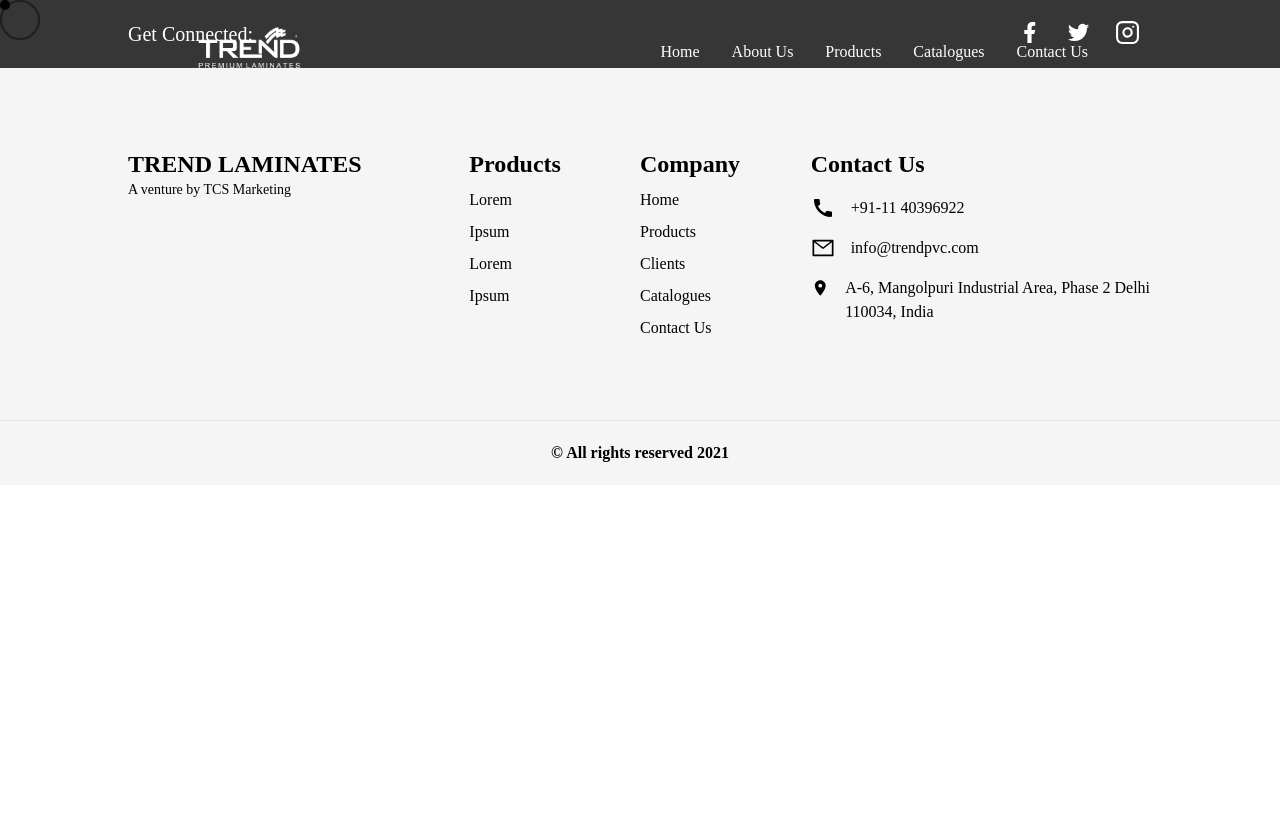
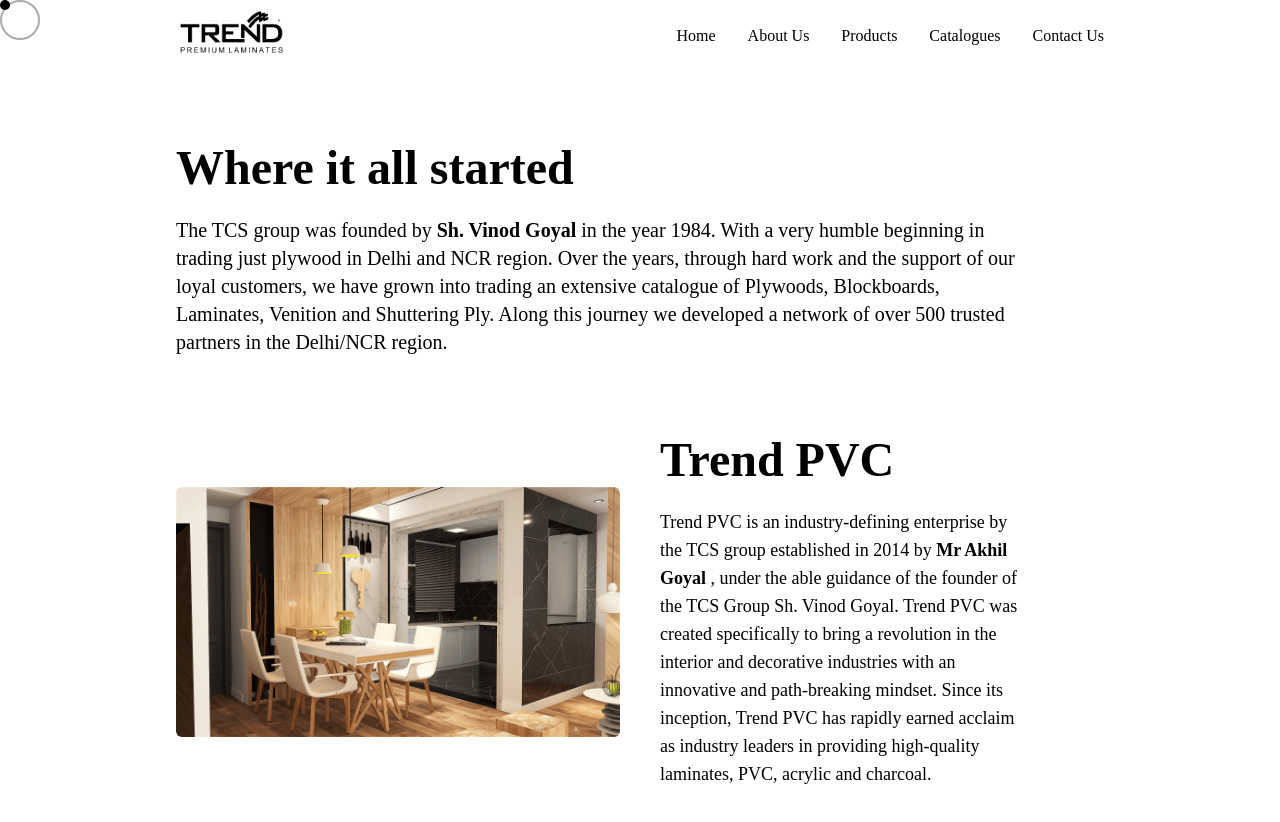
Before and after one commit to lemon-8/trend-laminates, a React (Create React App) app: page /about in a window 1280 px wide. Shown: the top 822 px of the page. Before the commit the page ends 800 px from the top, so only its background shows below. Built offline with nearby package versions, Linux system fonts and the light colour scheme.

Commit message:
added: About Us page

```diff
--- /dev/null
+++ b/src/About.js
@@ -0,0 +1,86 @@
+import React from 'react';
+import trend from './images/left_compare.png';
+import mission from './images/mission.png';
+import principle from './images/principle_bg.png';
+import decorative from './images/decorative.png';
+
+function About() {
+    return (
+        <div className="px-10 pt-36 pb-28 xl:px-44">
+
+            <div data-aos="fade-right">
+                <p className="text-5xl font-bold font-garamond">Where it all started</p>
+                <p className="w-11/12 mt-6 text-xl font-light">
+                    The TCS group was founded by <span className="font-bold">Sh. Vinod Goyal</span> in the year 1984. With a very humble beginning in trading just plywood in Delhi and NCR region. Over the years, through hard work and the support of our loyal customers, we have grown into trading an extensive catalogue of Plywoods, Blockboards, Laminates, Venition and Shuttering Ply. Along this journey we developed a network of over 500 trusted partners in the Delhi/NCR region.
+                </p>
+            </div>
+
+            <div className="grid items-center grid-cols-6 gap-10 mt-20">
+                <div className="col-span-3 overflow-hidden" data-aos="fade-right">
+                    <img src={trend} alt="" className="h-full duration-500 transform rounded-md hover:scale-125" />
+                </div>
+                <div className="col-span-3 pr-20" data-aos="fade-left">
+                    <p className="text-5xl font-bold font-garamond">Trend PVC</p>
+                    <p className="mt-6 text-lg font-light">Trend PVC is an industry-defining enterprise by the TCS group established in 2014 by <span className="font-bold"> Mr Akhil Goyal</span> , under the able guidance of the founder of the TCS Group Sh. Vinod Goyal.
+                        Trend PVC was created specifically to bring a revolution in the interior and decorative industries with an innovative and path-breaking mindset. Since its inception, Trend PVC has rapidly earned acclaim as industry leaders in providing high-quality laminates, PVC, acrylic and charcoal.</p>
+                </div>
+            </div>
+
+            <div className="grid items-center grid-cols-6 gap-10 my-20">
+                <div className="col-span-3 pr-24" data-aos="fade-right">
+                    <p className="text-5xl font-bold font-garamond">Our Mission</p>
+                    <p className="mt-6 text-lg font-light">
+                        To embark upon the creative journey of producing modern interior solutions for all our clients. To grow this wholly family-owned business into an enterprise grounded in ethics and gazing into the future with innovation in all our products. To provide supreme products to our clients at the best prices in the market.
+                        <br /><span className="font-bold">Our mission is to be trendsetters.</span>
+                    </p>
+                </div>
+                <div className="col-span-3 overflow-hidden" data-aos="fade-left">
+                    <img src={mission} alt="" className="w-full duration-500 transform rounded-md hover:scale-125" />
+                </div>
+            </div>
+
+            <div className="relative z-10 text-center text-white" data-aos="fade-up">
+                <div className="overflow-hidden">
+                    <img src={principle} alt="" className="w-full duration-500 transform rounded-md hover:scale-125" />
+                </div>
+                <div className="absolute transform -translate-x-1/2 -translate-y-1/2 top-1/2 left-1/2">
+                    <p className="text-5xl font-bold font-garamond">Our Principles</p>
+                    <p className="w-full mt-6 text-lg font-light text-center">
+                        Today, we have a network of over 500+ dedicated dealers pan India, with operations in 28 states and repeated business orders from high profile clientele.
+                        This exponential growth can only be attributed to our dedication to ensuring customer satisfaction, top quality products and our principles
+                    </p>
+                </div>
+            </div>
+
+            <div className="grid grid-cols-3 gap-10 mt-20" data-aos="fade-up">
+                <div className="col-span-1">
+                    <p className="text-3xl font-bold font-garamond">Supreme Quality</p>
+                    <p className="mt-6 mr-10 text-base font-light">Bringing you elegant design solutions that surpass international quality standards, made with state-of-the-art manufacturing techniques.</p>
+                </div>
+                <div className="col-span-1">
+                    <p className="text-3xl font-bold font-garamond">Customer Satisfaction</p>
+                    <p className="mt-6 mr-10 text-base font-light">The needs of every customer are unique, and Trend PVC recognizes this with our wide range of laminates, PVC, charcoal, acrylic to facilitate all our customers with precisely what they want.</p>
+                </div>
+                <div className="col-span-1">
+                    <p className="text-3xl font-bold font-garamond">Inspired Innovation</p>
+                    <p className="mt-6 text-base font-light">We use a variety of proprietary methodologies in the production and design process to make our products stand out from the competition.</p>
+                </div>
+            </div>
+
+            <div className="grid items-center grid-cols-6 gap-10 mt-20">
+                <div className="col-span-3 overflow-hidden" data-aos="fade-right">
+                    <img src={decorative} alt="" className="duration-500 transform rounded-md hover:scale-125" />
+                </div>
+                <div className="col-span-3" data-aos="fade-left">
+                    <p className="text-5xl font-bold font-garamond">Our Vision</p>
+                    <p className="mt-6 text-lg font-light">
+                        To transform the laminates and PVC industry landscape by introducing cutting-edge technological upgrades and our client-centric business model . We plan to achieve this through the global expansion of our services across all varieties of design solutions by facilitating an extensive gamut of customer requirements. We want to bring a paradigm shift in the interior and design industry with a new catalogue of beautiful designs and unique textures. Our motivated team is working tirelessly every day to manifest this vision into a reality.
+                    </p>
+                </div>
+            </div>
+
+        </div>
+    )
+}
+
+export default About
--- a/src/App.js
+++ b/src/App.js
@@ -11,6 +11,7 @@
 import AOS from 'aos';
 import 'aos/dist/aos.css';
 import Catalogues from './Catalogues';
+import About from './About';
 
 const App = () => {
   const [loading, setLoading] = React.useState(true);
@@ -47,6 +48,7 @@
               <Route exact path="/" component={Hero} />
               <Route path="/products" component={Products} />
               <Route path="/catalogues" component={Catalogues} />
+              <Route path="/about" component={About} />
             </Switch>
             <Footer />
           </Router>
--- a/src/components/Navbar.js
+++ b/src/components/Navbar.js
@@ -10,7 +10,6 @@
     const [navbarOpen, setNavbarOpen] = React.useState(false);
     const menubtn = navbarOpen === false ? <BiMenu style={{ color: '#000' }} /> : <AiFillCloseCircle style={{ color: '#000' }} />
     const [active, setActive] = React.useState(false);
-    const [textColor,setTextColor] = React.useState("white")
 
     const changeBackground = () => {
         if (window.scrollY >= 100) {
@@ -30,14 +29,14 @@
     }, [location])
 
     React.useEffect(() => {
-        if(location.pathname == "/catalogues"){
-        setActive(true);
+        if ((location.pathname == "/catalogues") || (location.pathname =="/about")) {
+            setActive(true);
         }
     })
 
     return (
         <>
-            <nav className={(active ? "bg-white fixed top-0 right-0 z-80 flex flex-wrap justify-between w-full lg:px-12 xl:px-44 duration-500 text-black" : `fixed duration-500 top-0 pt-4 right-0 z-80 flex flex-wrap justify-between w-full lg:px-12 xl:px-48 bg-transparent + text-${textColor}`)}>
+            <nav className={(active ? "bg-white fixed top-0 right-0 z-80 flex flex-wrap justify-between w-full lg:px-12 xl:px-44 duration-500 text-black" : "fixed duration-500 top-0 pt-4 right-0 z-80 flex flex-wrap justify-between w-full lg:px-12 xl:px-48 bg-transparent text-white")}>
                 <div className="container flex flex-wrap items-center justify-between px-10 rounded-md md:px-0">
                     <div className="relative flex justify-between w-full lg:w-80 lg:static lg:block lg:justify-start">
                         <a className="inline-block py-2" href="#">
@@ -72,9 +71,10 @@
                             <li className="nav-item">
                                 <a
                                     className="flex items-center justify-center px-4 py-2 text-base font-normal duration-200 hover:opacity-75"
-                                    href="#"
                                 >
-                                    About Us
+                                    <Link to="/about">
+                                        About Us
+                                    </Link>
                                 </a>
                             </li>
                             <li className="nav-item">
--- a/tailwind.config.js
+++ b/tailwind.config.js
@@ -34,8 +34,9 @@
       },
       zIndex:{
         "80":"80",
-        "70" :"70",
-        "60" :"60",
+        "70":"70",
+        "60":"60",
+        "-1":"-1",
       },
     },
   },
```
Also changed, not shown: src/images/mission.png (added), src/images/principle_bg.png (added).
